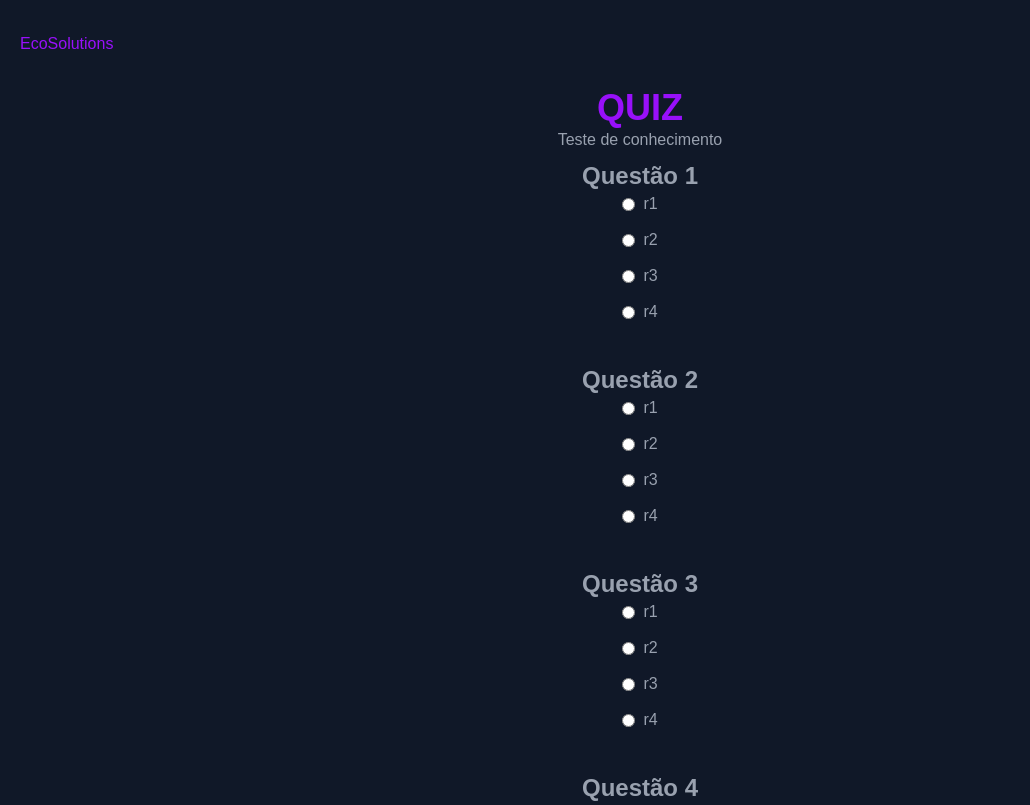
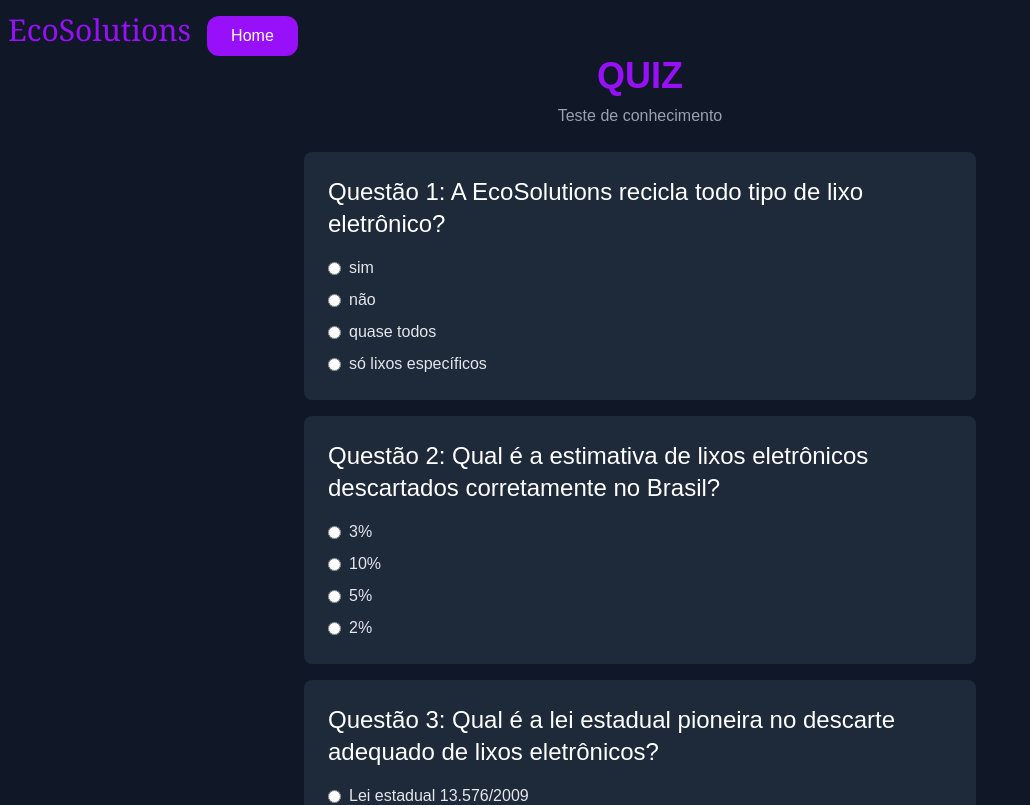
Before and after one commit to isaquesousa22/tcc-final, a Next.js app in the folder frontend/: page /quiz in a window 1280 px wide. Shown: the top 805 px of the page, without its empty margins (0-1030 px from the left). Built offline with nearby package versions, Linux system fonts and the light colour scheme.

Commit message:
refactor: change return long pattern

```diff
--- a/frontend/src/app/page.tsx
+++ b/frontend/src/app/page.tsx
@@ -46,10 +46,6 @@
               A reciclagem é uma das maneiras mais fáceis e eficazes de proteger o nosso planeta. Ela conserva recursos, economiza energia e reduz a poluição.</p>
           </div>
 
-
-          <button className="bg-[#424852] p-3 border border-[#22222248] rounded-[0.8rem] font-bold text-white hover:bg-[#374151e0] transition duration-500 hover:scale-105">
-            Começar
-          </button>
         </div>
 
 
--- a/frontend/src/app/quiz/page.tsx
+++ b/frontend/src/app/quiz/page.tsx
@@ -1,54 +1,73 @@
+"use client"
+import { useState } from "react";
 import { questions } from "./questions";
+import { useRouter } from "next/navigation";
 
 export default function Quiz() {
+  const navegacao = useRouter()
+  const [answers, setAnswers] = useState({});
+
+  const handleChange = (i: number, value: string) => {
+    setAnswers({ ...answers, [i]: value });
+  };
+
+  const handleSubmit = () => {
+    let score = 0;
+    questions.forEach((q, i) => {
+      if (q.questions === q.answer) score++;
+    });
+    alert("Você acertou ${score} de ${questions.length} perguntas!");
+  };
+
   return (
-    <main className="bg-gray-900 min-h-screen">
+
+
+    <main >
+      <header className="bg-gray-900 ">
+       <nav>
         <div>
-        <header>
-          <nav className="p-5 ">
-            <div className="flex my-3">
-              <a className="text-purple-600">EcoSolutions</a>
+        <a className="text-purple-600 ml-2 mt-4 text-3xl font-serif" >EcoSolutions</a>
+        <button
+        onClick={() => navegacao.push("/")}
+        className="bg-purple-600 text-white px-6 py-2 mt-4 ml-4 rounded-xl hover:bg-purple-700 transition-transform duration-300 ease-in-out hover:scale-105"
+      >
+       Home
+      </button>
         </div>
+
        </nav>
       </header>
-      </div>
-      <div className="bg-gray-900 min-h-screen items-center justify-center mb-9">
-        <div className=" text-center">
-          <h1 className="text-purple-600 text-4xl font-bold ">QUIZ</h1>
-          <p className="text-gray-400 mb-2">Teste de conhecimento</p>
-          <div className="flex text-gray-400 flex-col gap-10">
-            {questions.map((question, i) => {
-              return (
-                <div
-                  key={i}
-                  className="flex flex-col items-center justify-center"
-                >
-                  <h1 className="text-center text-2xl font-semibold">
-                    {question.questions[0]}
-                  </h1>
-                  <div className="flex text-gray-400 flex-col items-center justify-center gap-3">
-                    {question.options.map((option, j) => (
-                      <label
-                        key={j}
-                        htmlFor={`q${i}-option-${j}`}
-                        className="flex items-center gap-2 cursor-pointer"
-                      >
+
+<div className="bg-gray-900 min-h-screen flex flex-col items-center justify-center">
+      <h1 className="text-purple-600 text-4xl font-bold mb-2">QUIZ</h1>
+      <p className="text-gray-400 mb-6">Teste de conhecimento</p>
+      {questions.map((q, i) => (
+        <div key={i} className="bg-gray-800 p-6 rounded-lg mb-4 w-full max-w-2xl">
+          <h2 className="text-white text-2xl mb-4">{q.questions}</h2>
+          <div className="flex flex-col gap-2">
+            {q.options.map((opt, j) => (
+              <label key={j} className="flex items-center gap-2 text-gray-200 cursor-pointer">
                 <input
                   type="radio"
-                          id={`q${i}-option-${j}`}
-                          name={`question-${i}`}
-                          value={option}
-                          className="accent-blue-500 cursor-pointer"
+                  name={String(q)}
+                  value={opt}
+                  onChange={() => handleChange(i,opt)}
+                  className="accent-blue-500"
                 />
-                        <span>{option}</span>
+                {opt}
               </label>
             ))}
           </div>
         </div>
-              );
-            })}
-          </div>
-        </div>
+      ))}
+      <button
+        onClick={handleSubmit}
+        className="bg-purple-600 text-white px-6 py-2 mt-4 rounded hover:bg-purple-700 transition"
+      >
+        Conferir Resultado
+      </button>
+
+
       </div>
     </main>
   );
--- a/frontend/src/app/quiz/questions.ts
+++ b/frontend/src/app/quiz/questions.ts
@@ -2,18 +2,18 @@
 
 export const questions: QuestionData[] = [
   {
-    questions: ["Questão 1"],
-    options: ["r1", "r2", "r3", "r4"],
-    answer: ["r?"],
+    questions: ["Questão 1: A EcoSolutions recicla todo tipo de lixo eletrônico? "],
+    options: ["sim", "não", "quase todos", "só lixos específicos"],
+    answer: ["sim"],
   },
   {
-    questions: ["Questão 2"],
-    options: ["r1", "r2", "r3", "r4"],
-    answer: ["r?"],
+    questions: ["Questão 2: Qual é a estimativa de lixos eletrônicos descartados corretamente no Brasil?"],
+    options: ["3%", "10%", "5%", "2%"],
+    answer: ["3%"],
   },
   {
-    questions: ["Questão 3"],
-    options: ["r1", "r2", "r3", "r4"],
+    questions: ["Questão 3: Qual é a lei estadual pioneira no descarte adequado de lixos eletrônicos?"],
+    options: [" Lei estadual 13.576/2009", " Lei estadual 13.576/2006", " Lei estadual 13.579/2009", "Não tem lei"],
     answer: ["r?"],
   },
   {
```
Also changed, not shown: frontend/src/app/encontra_locais/teste.txt (deleted). Lines whose indentation alone changed are shown as unchanged.
